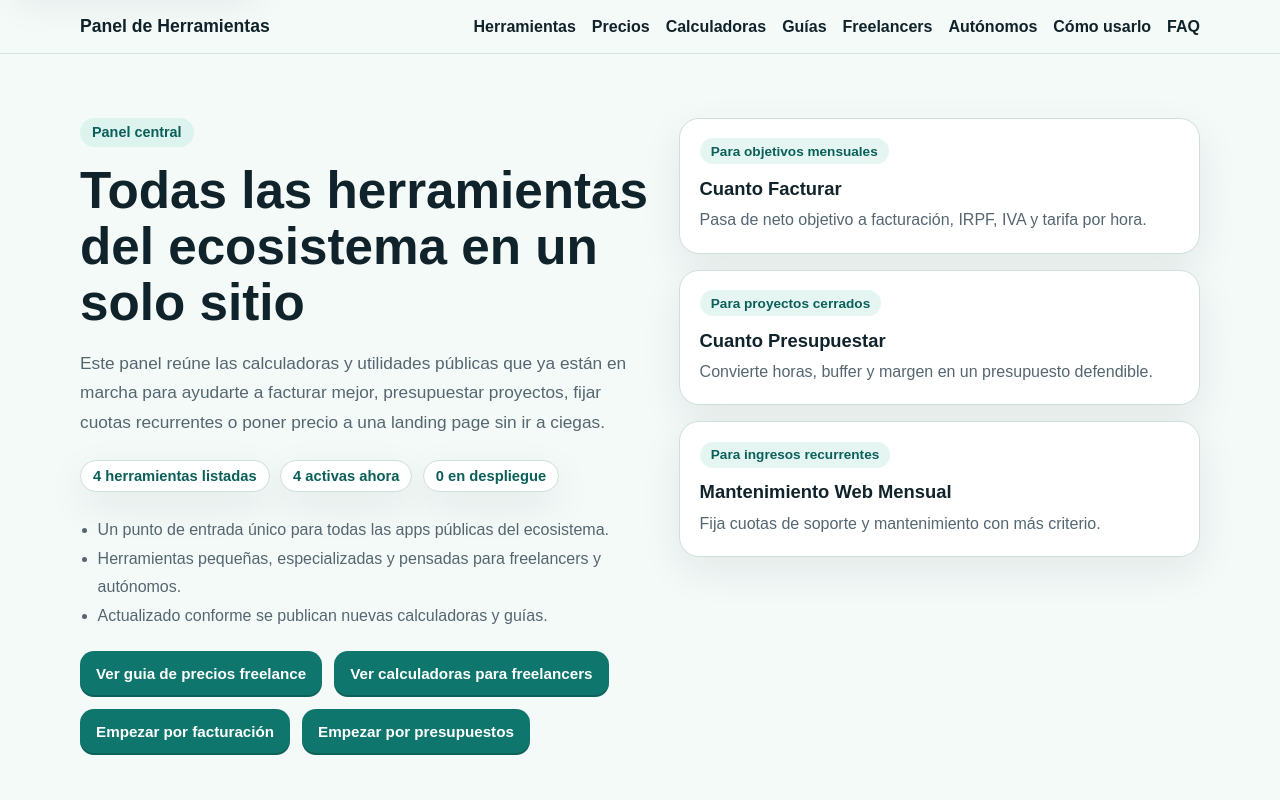
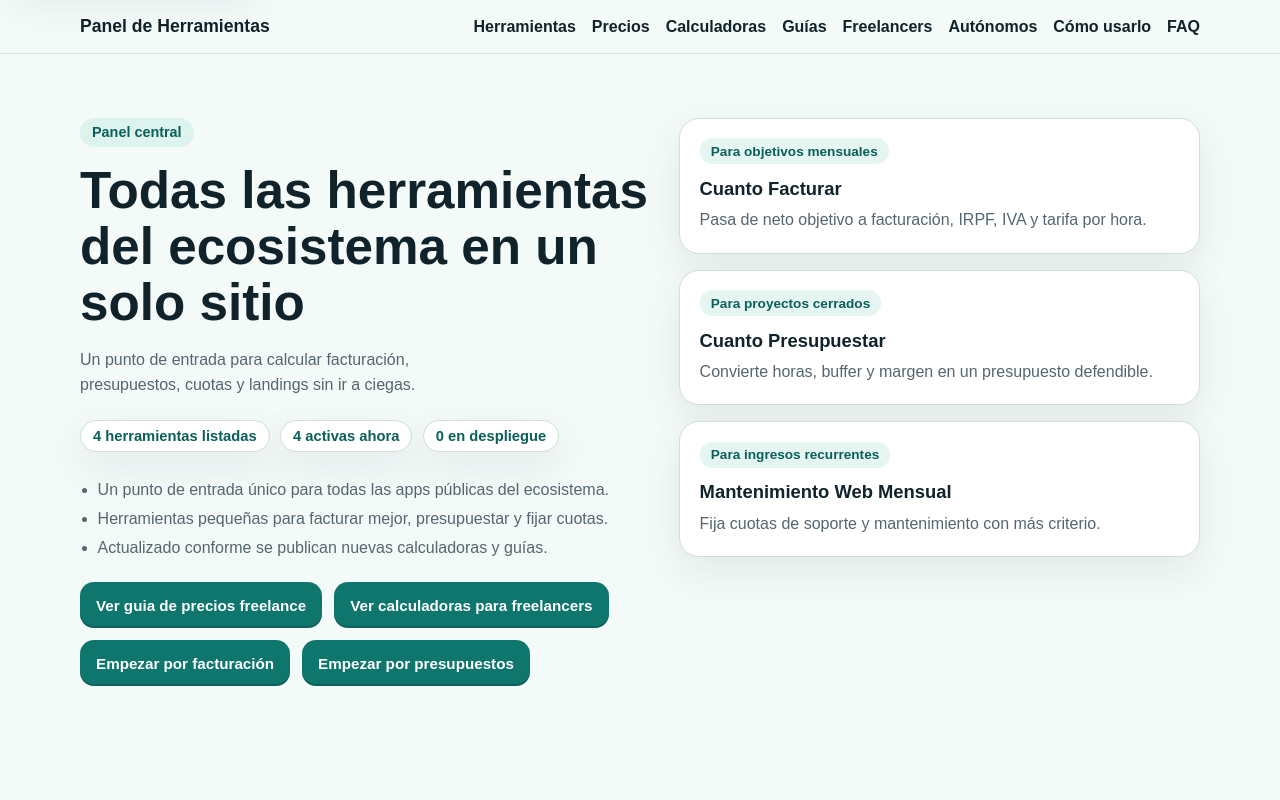
Before and after one commit to djimenezm/paneldeherramientas, a Next.js app: page / in a window 1280 px wide. Shown: the top 800 px of the page. Built offline with nearby package versions, Linux system fonts and the light colour scheme.

Commit message:
Optimize hero LCP rendering

```diff
--- a/app/globals.css
+++ b/app/globals.css
@@ -202,6 +202,12 @@ h3 {
   max-width: 62ch;
 }
 
+.hero .lead {
+  max-width: 44ch;
+  font-size: 1rem;
+  line-height: 1.55;
+}
+
 .article-layout {
   display: grid;
   grid-template-columns: 1.1fr 0.9fr;
@@ -276,6 +282,8 @@ h3 {
 
 .section {
   padding: 2rem 0;
+  content-visibility: auto;
+  contain-intrinsic-size: auto 520px;
 }
 
 .section.alt {
--- a/app/page.tsx
+++ b/app/page.tsx
@@ -87,9 +87,8 @@ export default function HomePage() {
             <span className="eyebrow">Panel central</span>
             <h1>Todas las herramientas del ecosistema en un solo sitio</h1>
             <p className="lead">
-              Este panel reúne las calculadoras y utilidades públicas que ya están en marcha para
-              ayudarte a facturar mejor, presupuestar proyectos, fijar cuotas recurrentes o poner
-              precio a una landing page sin ir a ciegas.
+              Un punto de entrada para calcular facturación, presupuestos, cuotas y landings sin ir
+              a ciegas.
             </p>
             <div className="hero-badges" aria-label="Estado actual del panel">
               <span className="hero-badge">{tools.length} herramientas listadas</span>
@@ -98,7 +97,7 @@ export default function HomePage() {
             </div>
             <ul className="hero-points">
               <li>Un punto de entrada único para todas las apps públicas del ecosistema.</li>
-              <li>Herramientas pequeñas, especializadas y pensadas para freelancers y autónomos.</li>
+              <li>Herramientas pequeñas para facturar mejor, presupuestar y fijar cuotas.</li>
               <li>Actualizado conforme se publican nuevas calculadoras y guías.</li>
             </ul>
             <div className="guide-cta">
```
Also changed, not shown: 1 other file (tests, documents, lock files or other folders).
